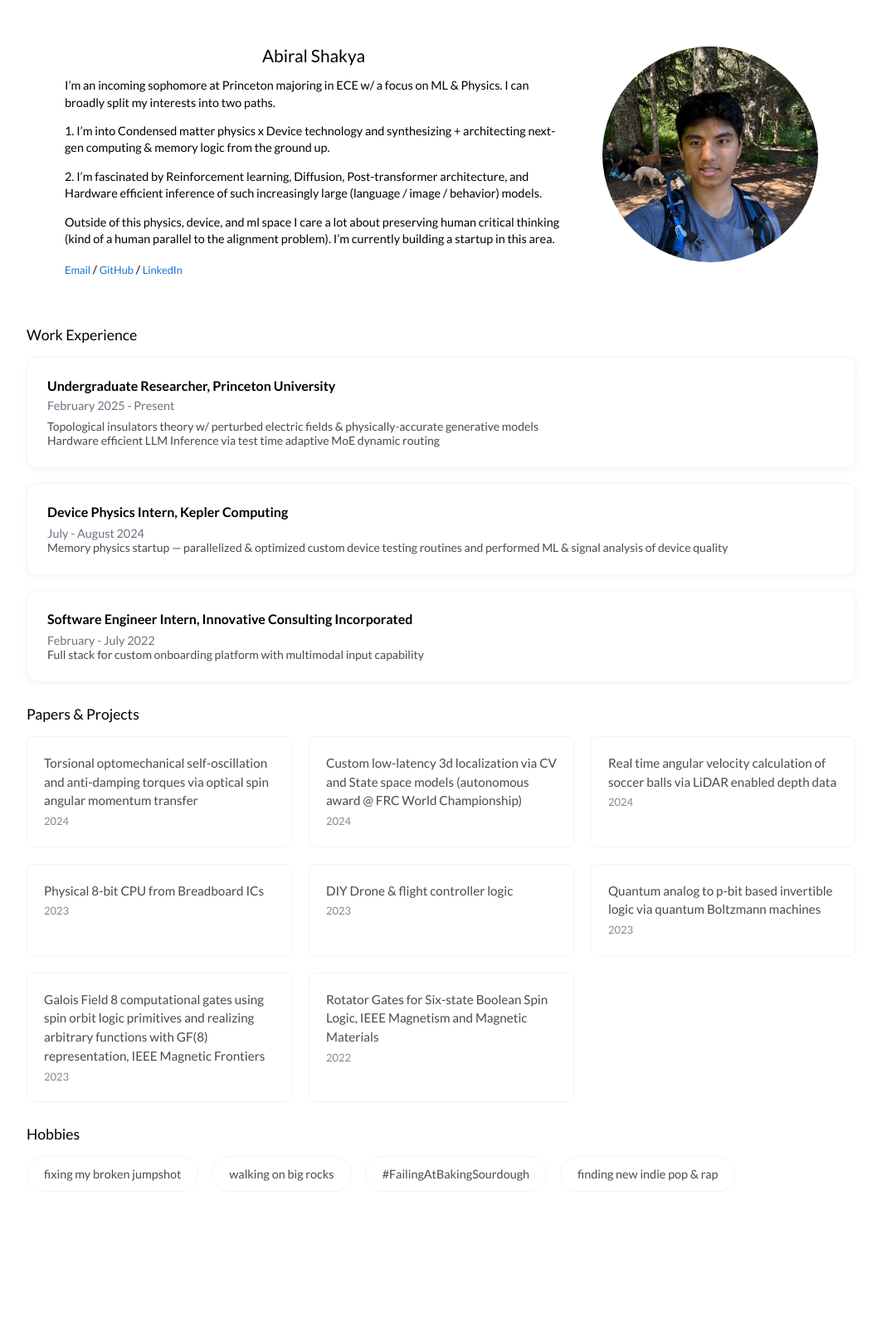
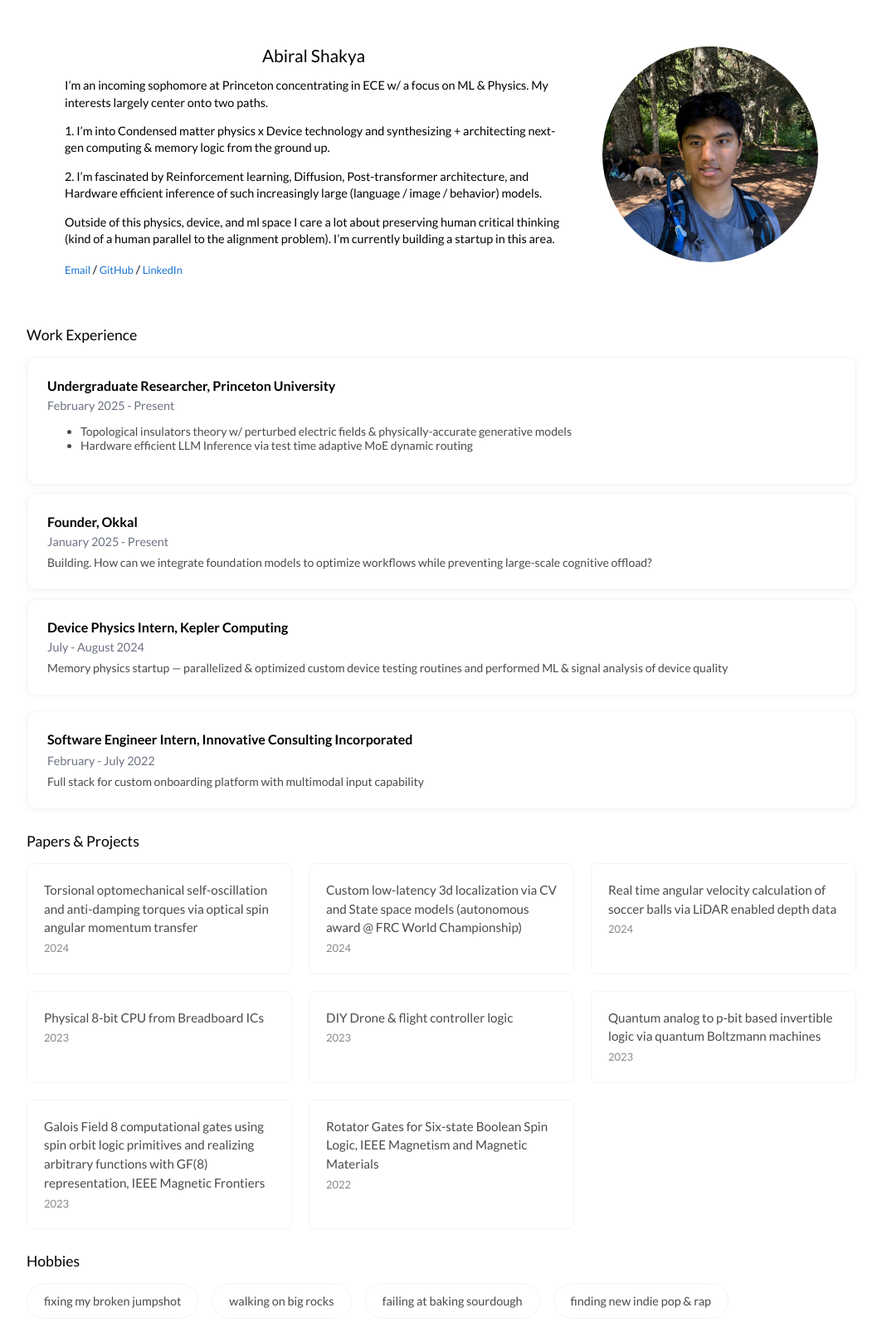
Before and after one commit to AbiralShakya/abiralshakya.github.io, a Jekyll site: the page built from index.md, in a window 1280 px wide. Shown: the whole page at 83% size, without its empty margins (108-1171 px from the left). Built offline with Jekyll 4.4.1, drawn with Linux system fonts in a browser that asks for light colours; before the commit the page ends 1464 px from its top, so only the background shows below that.

Commit message:
quick update

```diff
--- a/index.md
+++ b/index.md
@@ -6,7 +6,7 @@ title: Home
 <div style="display: flex; align-items: center; justify-content: center; gap: 48px; margin-top: 40px; flex-wrap: wrap;">
   <div style="flex: 1 1 380px; min-width: 320px; max-width: 600px;">
     <h1 style="font-size: 1.3rem; margin-bottom: 5px;">Abiral Shakya</h1>
-    <p style="font-size: 0.9rem; line-height: 1.4; margin-bottom: 5px;">I’m an incoming sophomore at Princeton majoring in ECE w/ a focus on ML & Physics. I can broadly split my interests into two paths.
+    <p style="font-size: 0.9rem; line-height: 1.4; margin-bottom: 5px;">I’m an incoming sophomore at Princeton concentrating in ECE w/ a focus on ML & Physics. My interests largely center onto two paths.
 </p>
 <p style="font-size: 0.9rem; line-height: 1.4; margin-bottom: 5px;">	1.  I’m into Condensed matter physics x Device technology and synthesizing + architecting next-gen computing & memory logic from the ground up. </p>
 <p style="font-size: 0.9rem; line-height: 1.4; margin-bottom: 5px;">	2. I’m fascinated by Reinforcement learning, Diffusion, Post-transformer architecture, and Hardware efficient inference of such increasingly large (language / image / behavior) models.
@@ -28,19 +28,27 @@ title: Home
 <div style="height: 32px;"></div>
 
 <h2 style="font-size: 1.1rem; margin-bottom: 16px; margin-top: 28px;">Work Experience</h2>
-<div class="section-card" style="margin-bottom: 18px;">
+<div class="section-card" style="margin-bottom: 10px;">
   <div style="font-size: 1rem; font-weight: bold; margin-bottom: 6px;">Undergraduate Researcher, Princeton University</div>
   <div style="color: #6b7280; font-size: 0.9rem; margin-bottom: 8px;">February 2025 - Present</div>
-  <div style="color: #4a4a4a;">Topological insulators theory w/ perturbed electric fields & physically-accurate generative models<br>Hardware efficient LLM Inference via test time adaptive MoE dynamic routing</div>
+  <div style="color: #4a4a4a;"> <ul>
+  <li>Topological insulators theory w/ perturbed electric fields & physically-accurate generative models </li>
+  <li>Hardware efficient LLM Inference via test time adaptive MoE dynamic routing </li></ul>
+  </div>
+</div>
+<div class="section-card" style="margin-bottom: 10px;">
+  <div style="font-size: 1rem; font-weight: bold; margin-bottom: 6px;">Founder, Okkal</div>
+  <div style="color: #6b7280; font-size: 0.9rem; margin-bottom: 8px;">January 2025 - Present</div>
+  <div style="color: #4a4a4a;">Building. How can we integrate foundation models to optimize workflows while preventing large-scale cognitive offload? </div>
 </div>
 <div class="section-card" style="margin-bottom: 18px;">
-  <div style="font-size: 1rem; font-weight: bold; margin-bottom: 8px;">Device Physics Intern, Kepler Computing</div>
-  <div style="color: #6b7280; font-size: 0.9rem;">July - August 2024</div>
+  <div style="font-size: 1rem; font-weight: bold; margin-bottom: 6px;">Device Physics Intern, Kepler Computing</div>
+  <div style="color: #6b7280; font-size: 0.9rem; margin-bottom: 8px">July - August 2024</div>
    <div style="color: #4a4a4a;"> Memory physics startup — parallelized & optimized custom device testing routines and performed ML & signal analysis of device quality</div>
 </div>
 <div class="section-card" style="margin-bottom: 28px;">
   <div style="font-size: 1rem; font-weight: bold; margin-bottom: 8px;">Software Engineer Intern, Innovative Consulting Incorporated</div>
-  <div style="color: #6b7280; font-size: 0.9rem;">February - July 2022</div>
+  <div style="color: #6b7280; font-size: 0.9rem; margin-bottom: 8px">February - July 2022</div>
   <div style="color: #4a4a4a;"> Full stack for custom onboarding platform with multimodal input capability </div>
 </div>
 
@@ -60,6 +68,6 @@ title: Home
 <div class="hobbies-list" style="margin-bottom: 28px;">
   <div class="hobby-item">fixing my broken jumpshot</div>
   <div class="hobby-item">walking on big rocks</div>
-  <div class="hobby-item">#FailingAtBakingSourdough</div>
+  <div class="hobby-item">failing at baking sourdough</div>
   <div class="hobby-item">finding new indie pop & rap</div>
 </div>
```
Also changed, not shown: 2 other files.
